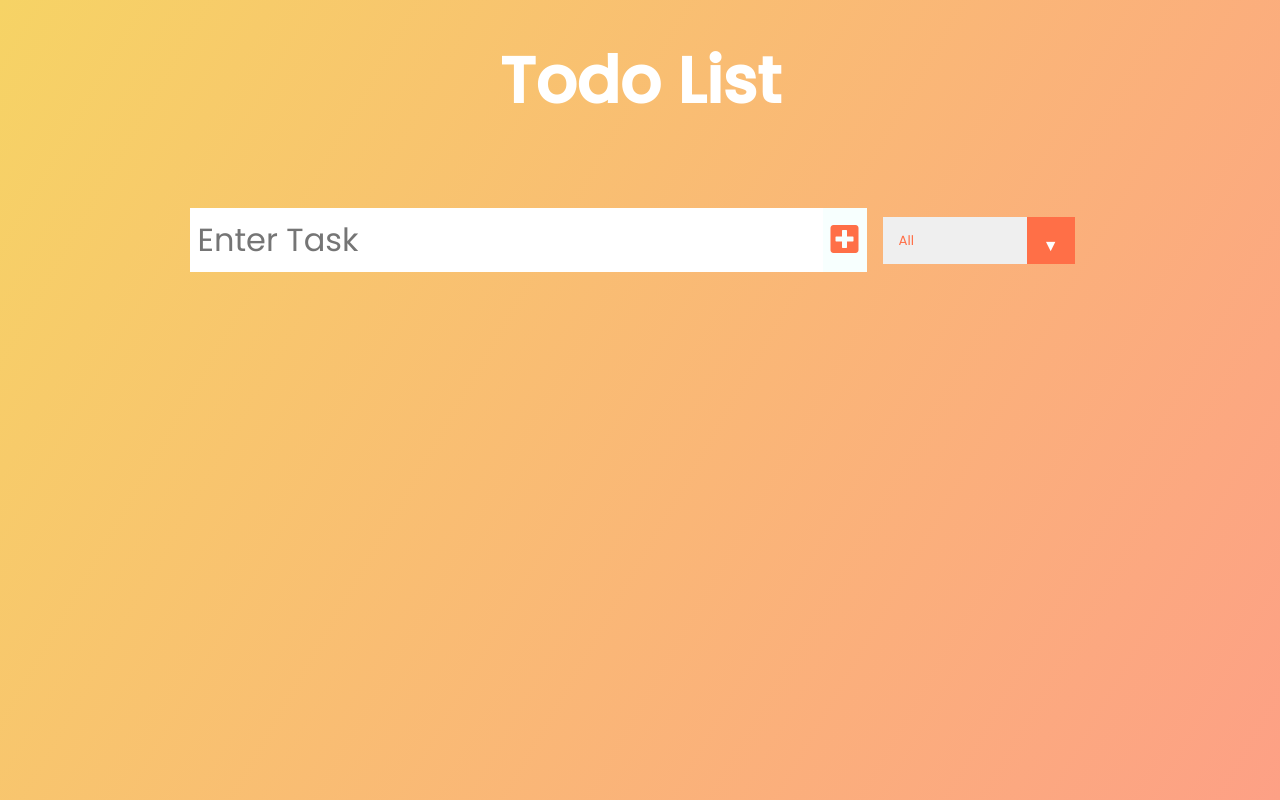
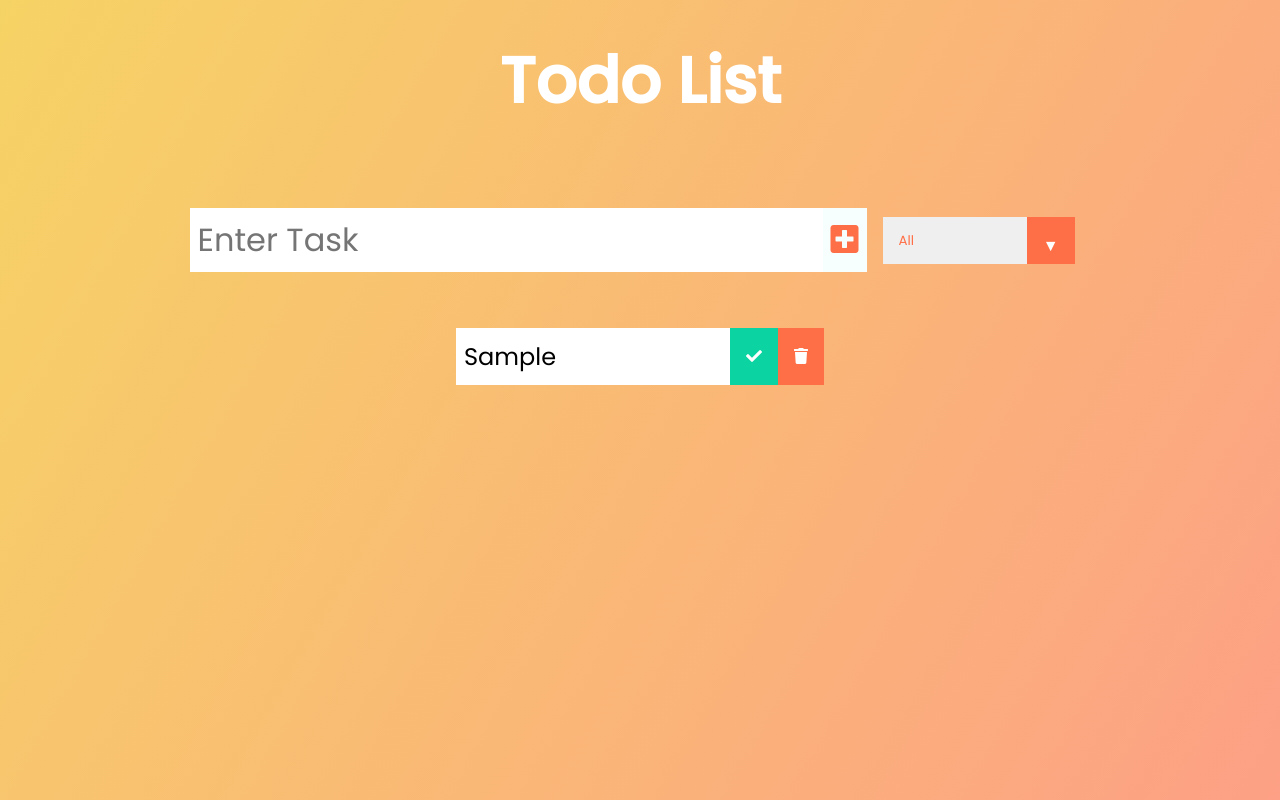
Before and after one commit to Harshit850/Awesome-Todo-List-REACT, a React (Create React App) app: page / in a window 1280 px wide. Both pictures are taken after typing "Sample" into the empty fields and a click on the button 844 px from the left and 240 px from the top of the page. Built offline with nearby package versions, Linux system fonts and the light colour scheme.

Commit message:
List items are now rendering perfectly

```diff
--- a/src/components/App.js
+++ b/src/components/App.js
@@ -19,7 +19,9 @@ const App = () => {
         todos={todos}
         setTodos={setTodos}
       />
-      <TodoList />
+      <TodoList
+        todos={todos}
+       />
     </div>
   )
 }
--- a/src/components/Form.js
+++ b/src/components/Form.js
@@ -9,7 +9,7 @@ const Form = ({ inputText ,setInputText, todos, setTodos }) => {
   const submitTodoHandler = (e) => {
     e.preventDefault();
     setTodos([
-      ...todos, {text: inputText, completed: false, id: Math.random()*1000+1}
+      ...todos, {text: inputText, completed: false, id: Math.floor(Math.random()*1000+1)}
     ]);
     setInputText("");
   };
--- /dev/null
+++ b/src/components/Todo.js
@@ -0,0 +1,22 @@
+import React from 'react'
+
+const Todo = (props) => {
+  // event handler
+  const deleteHandler = () => {
+
+  }
+
+  return (
+    <div className="todo">
+      <li className="todo-item"> {props.text} </li>
+      <button className="complete-btn">
+        <i className="fas fa-check"></i>
+      </button>
+      <button className="trash-btn" onClick={deleteHandler}>
+        <i className="fas fa-trash"></i>
+      </button>
+    </div>
+  )
+}
+
+export default Todo;
--- a/src/components/TodoList.js
+++ b/src/components/TodoList.js
@@ -1,9 +1,18 @@
 import React from 'react'
 
-function TodoList() {
+import Todo from './Todo';
+
+const TodoList = ({ todos }) => {
   return (
     <div className="todo-container">
-      <ul className="todo-list"></ul>
+      <ul className="todo-list">
+        {todos.map(todo => (
+          <Todo
+            text={todo.text}
+            key={todo.id}
+          />
+        ))}
+      </ul>
     </div>
   )
 }
```
